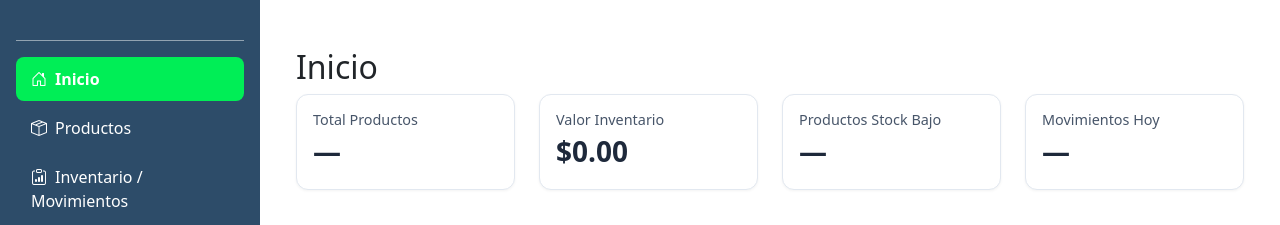
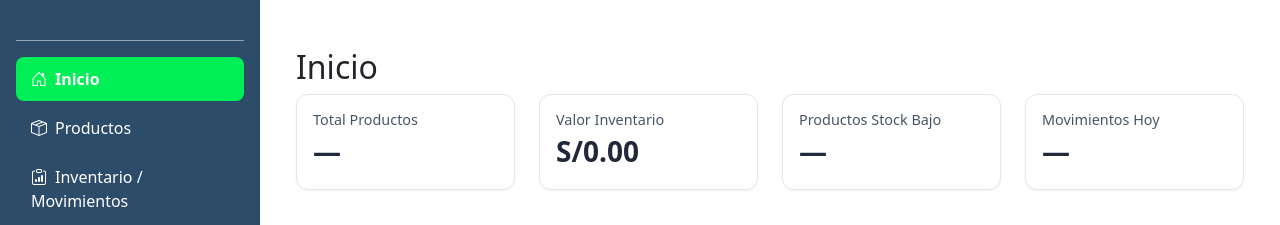
Before and after one commit to Fran0808/inventario-proyecto, a React (Vite) app in the folder frontend/: page /inicio in a window 1280 px wide. Shown: the top 225 px of the page. Built offline with nearby package versions, Linux system fonts and the light colour scheme; no server answers; sample sign-in values are in the browser's storage.

Commit message:
Mejorando la vista de Login v2

```diff
--- a/frontend/src/Login.css
+++ b/frontend/src/Login.css
@@ -17,9 +17,8 @@ label {
 }
 
 button {
-  margin-top: 1.0rem;
+  margin-top: 1rem;
 }
-
 
 /* ===== CONTENEDOR PRINCIPAL ===== */
 .login-container {
--- a/frontend/src/pages/Inicio.jsx
+++ b/frontend/src/pages/Inicio.jsx
@@ -64,7 +64,7 @@ function Inicio() {
         <div className="col-md-3 mb-3">
           <Cards
             titulo="Valor Inventario"
-            valor={`$${resumen.valor_inventario}`}
+            valor={`S/${resumen.valor_inventario}`}
           />
         </div>
         <div className="col-md-3 mb-3">
--- a/frontend/src/pages/Proveedores.jsx
+++ b/frontend/src/pages/Proveedores.jsx
@@ -175,7 +175,6 @@ function Proveedores() {
         data={proveedores}
         onEditar={editarProveedor}
         onEliminar={eliminarProveedor}
-        acciones={true}
       />
     </div>
   );
```
